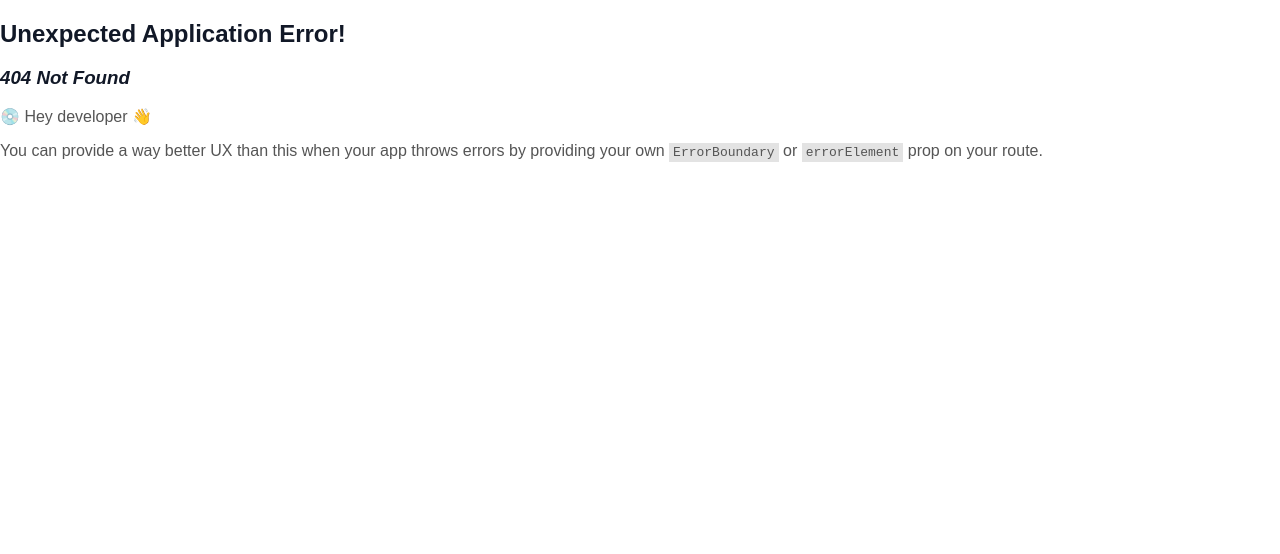
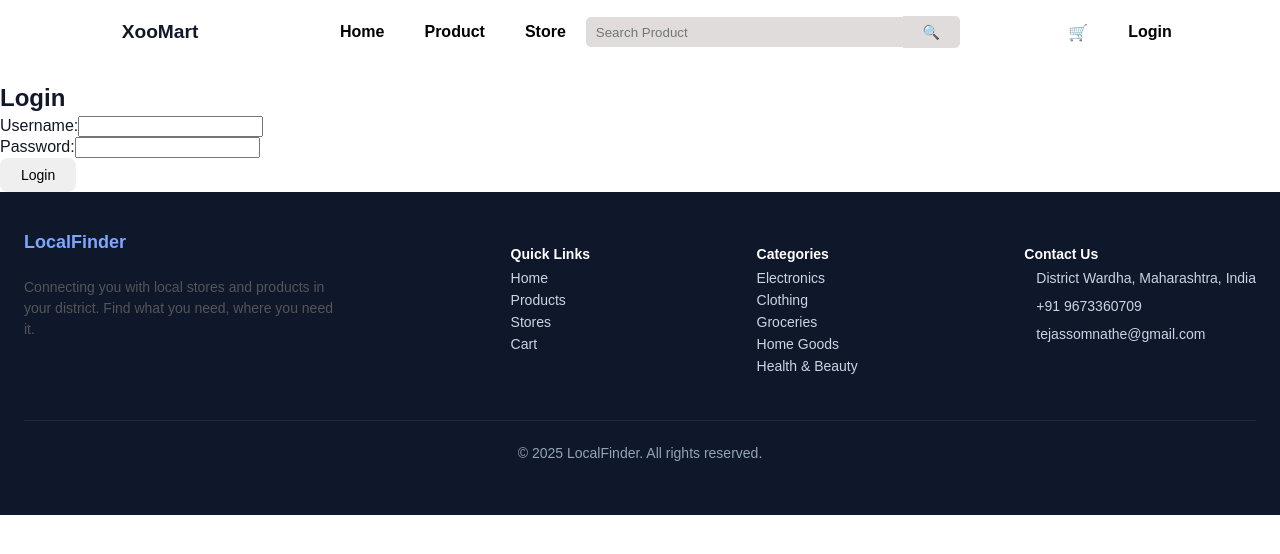
Before and after one commit to TejasSomnathe/XooMart, a React (Vite) app in the folder XooMart/frontend/: page /login in a window 1280 px wide. Before the commit this address had no page. Shown: the top 554 px of the page. Built offline with nearby package versions, Linux system fonts and the light colour scheme.

Commit message:
debugs in routing at frontend

```diff
--- a/XooMart/frontend/src/components/Login/Login.jsx
+++ b/XooMart/frontend/src/components/Login/Login.jsx
@@ -0,0 +1,20 @@
+function Login() {
+  return (
+    <div className="login-container">
+      <h2>Login</h2>
+      <form>
+        <div className="form-group">
+          <label htmlFor="username">Username:</label>
+          <input type="text" id="username" name="username" required />
+        </div>
+        <div className="form-group">
+          <label htmlFor="password">Password:</label>
+          <input type="password" id="password" name="password" required />
+        </div>
+        <button type="submit">Login</button>
+      </form>
+    </div>
+  );
+}
+
+export { Login };
```
Also changed, not shown: XooMart/frontend/src/main.jsx (+5 -5 lines).
